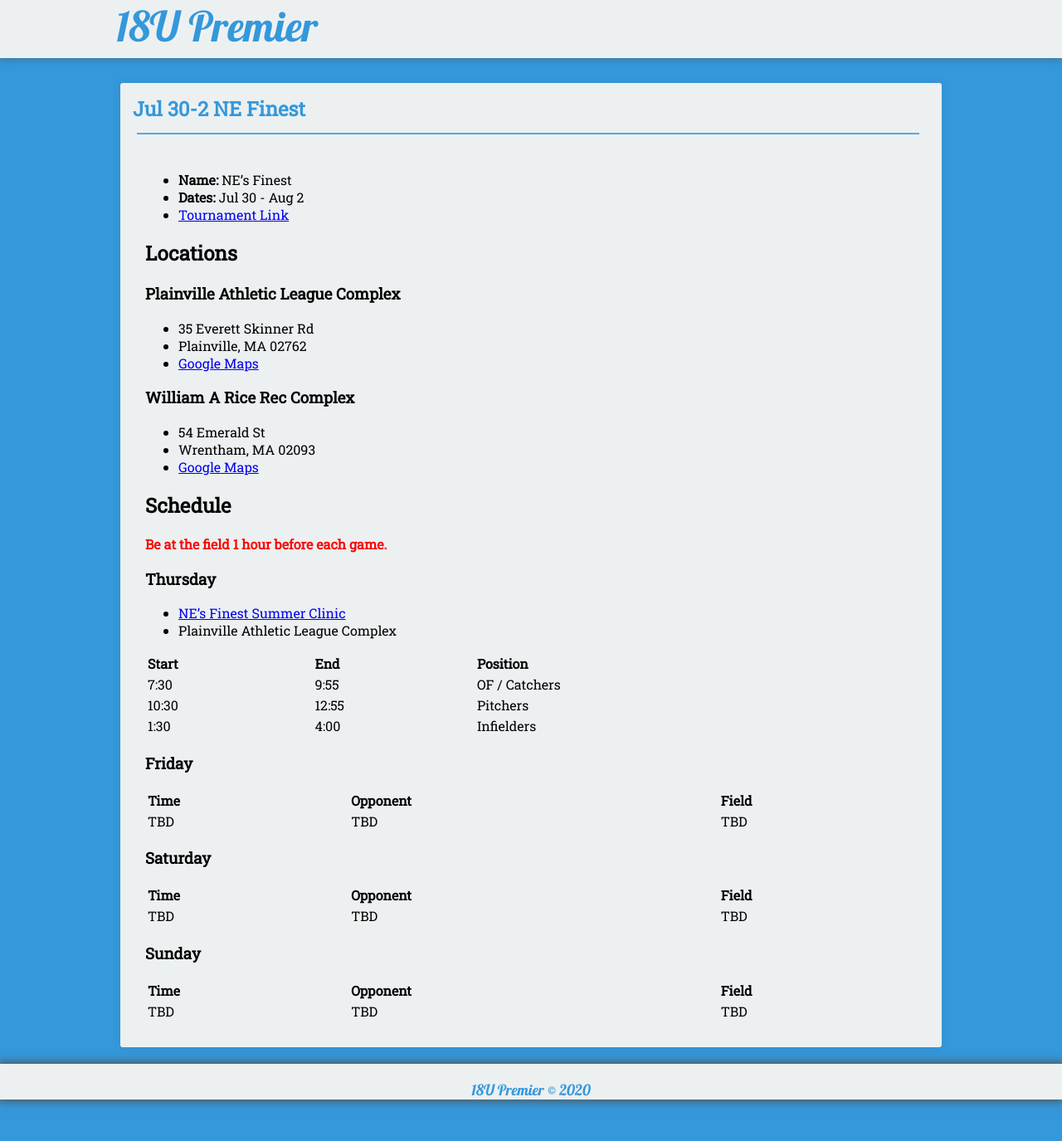
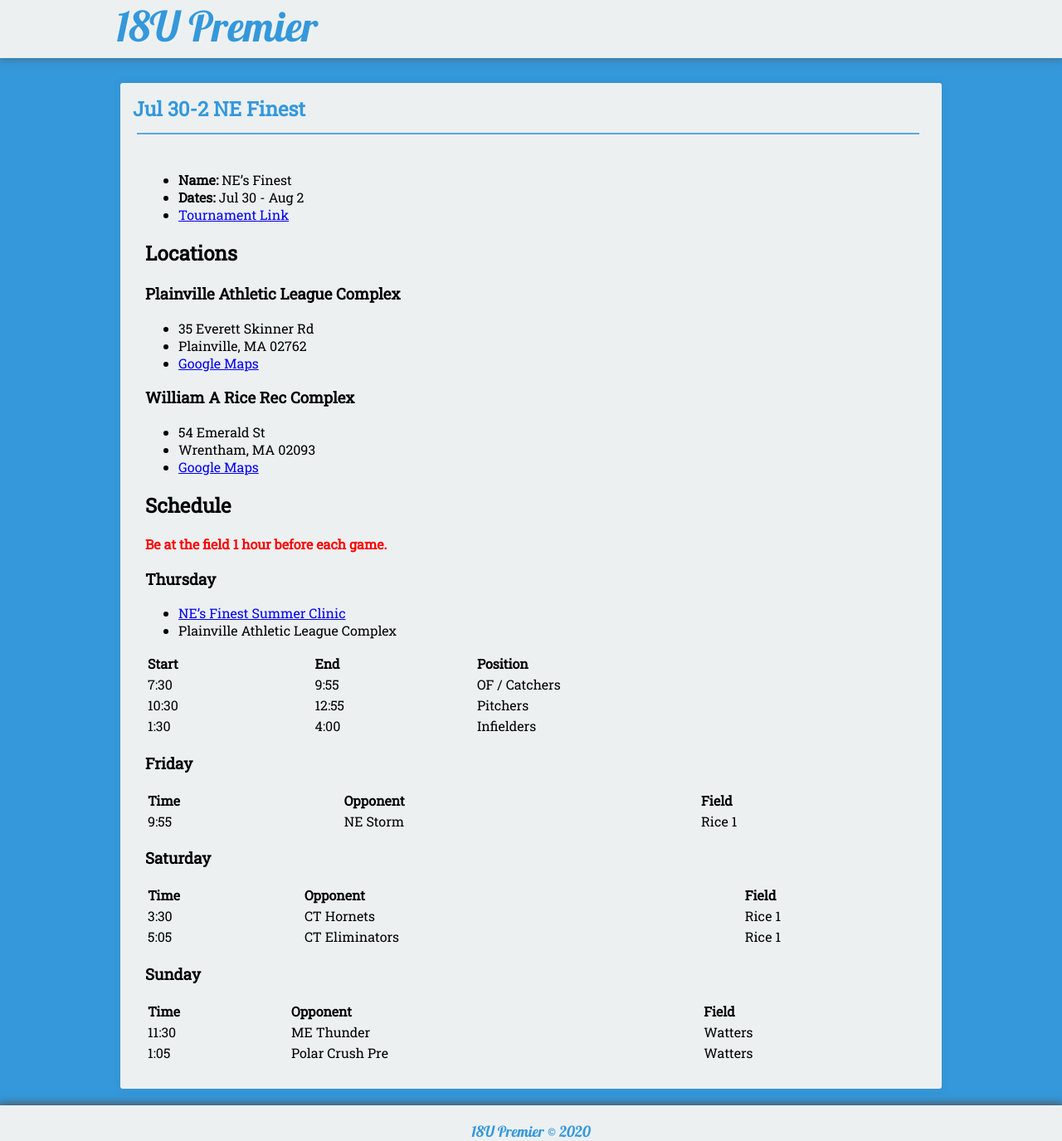
Before and after one commit to seanmerrow/ecf, a Jekyll site: the page built from _posts/2019-07-12-Jul-5-NEFinest.md, in a window 1280 px wide. Shown: the whole page at 83% size. Built offline with Jekyll 4.4.1, drawn with Linux system fonts in a browser that asks for light colours; nearby versions of some CDN libraries.

Commit message:
Update 2019-07-12-Jul-5-NEFinest.md

```diff
--- a/_posts/2019-07-12-Jul-5-NEFinest.md
+++ b/_posts/2019-07-12-Jul-5-NEFinest.md
@@ -39,18 +39,21 @@ category:
 
 ### Friday
 
-| Time | Opponent | Field |
-|:---      |:---   |:---  |
-| TBD     | TBD   |TBD   |
+| Time     | Opponent    | Field   |
+|:---      |:---         |:---     |
+| 9:55     | NE Storm    |Rice 1   |
 
 ### Saturday
 
-| Time | Opponent | Field |
-|:---      |:---   |:---  |
-| TBD     | TBD   |TBD   |
+| Time     | Opponent        | Field   |
+|:---      |:---             |:---     |
+| 3:30     | CT Hornets      |Rice 1   |
+| 5:05     | CT Eliminators  |Rice 1   |
+
 
 ### Sunday
 
-| Time | Opponent | Field |
-|:---      |:---   |:---  |
-| TBD     | TBD   |TBD   |
+| Time     | Opponent        | Field   |
+|:---      |:---             |:---     |
+| 11:30    | ME Thunder      |Watters   |
+| 1:05     | Polar Crush Pre |Watters   |
```
